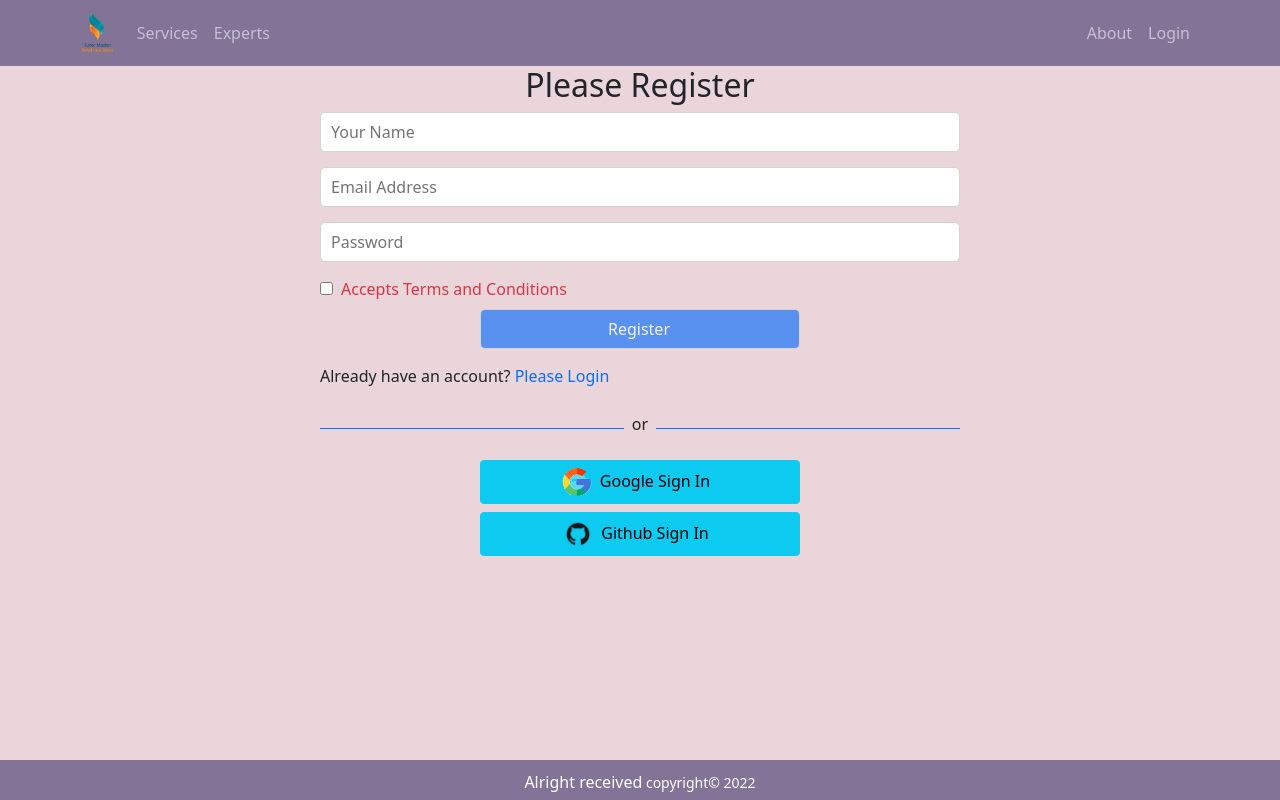
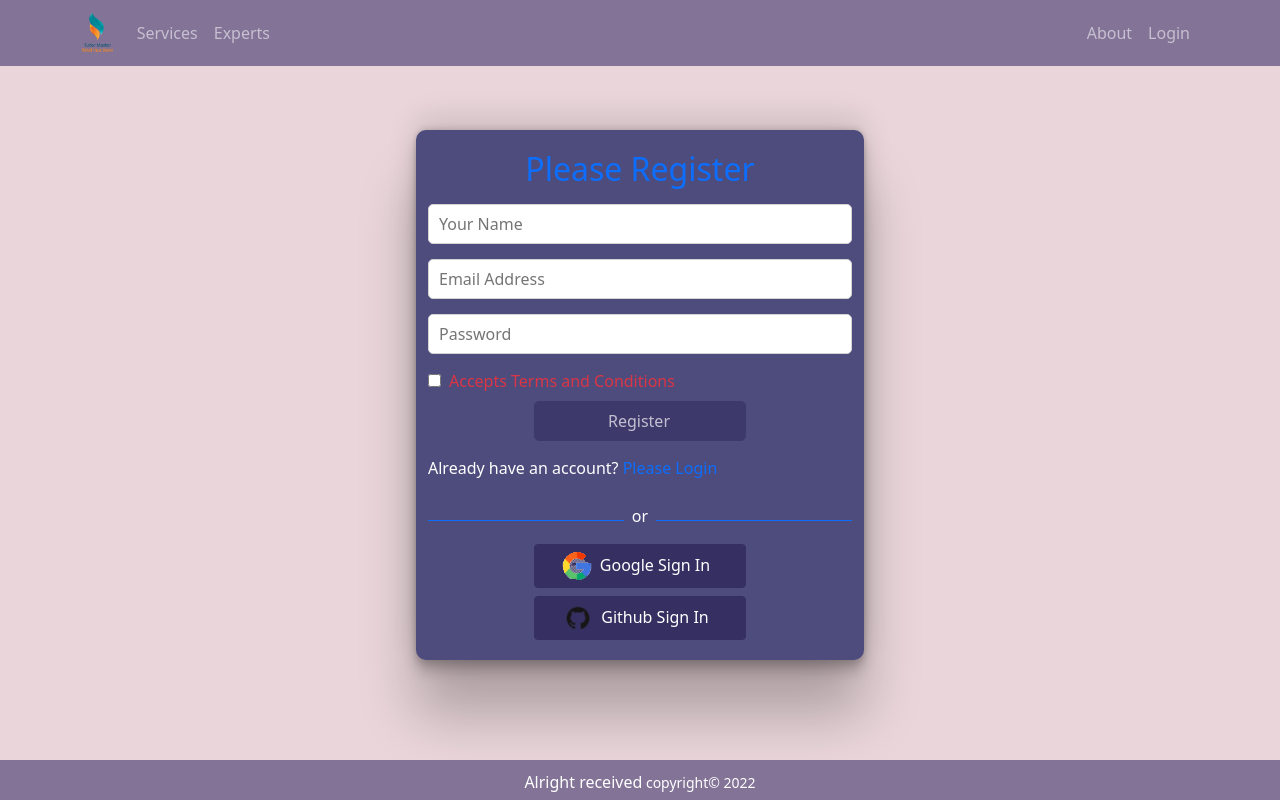
Before and after one commit to mehedi-hasan-shuvon/assignment-10-independent, a React (Create React App) app: page /register in a window 1280 px wide. Built offline with nearby package versions, Linux system fonts and the light colour scheme; no server answers.

Commit message:
added login and sign up design

```diff
--- a/src/Pages/Login/Login/Login.css
+++ b/src/Pages/Login/Login/Login.css
@@ -1,3 +1,13 @@
 .register-please {
     cursor: pointer;
 }
+
+.login-form {
+    border: 2px solid #4D4C7D;
+    border-radius: 10px;
+    margin-top: 5%;
+    width: 35% !important;
+    background-color: #4D4C7D;
+    color: white;
+    box-shadow: rgba(0, 0, 0, 0.25) 0px 54px 55px, rgba(0, 0, 0, 0.12) 0px -12px 30px, rgba(0, 0, 0, 0.12) 0px 4px 6px, rgba(0, 0, 0, 0.17) 0px 12px 13px, rgba(0, 0, 0, 0.09) 0px -3px 5px;
+}
--- a/src/Pages/Login/Login/Login.js
+++ b/src/Pages/Login/Login/Login.js
@@ -71,7 +71,7 @@ const Login = () => {
     }
 
     return (
-        <div className='container w-50 mx-auto'>
+        <div className='container w-50 mx-auto login-form'>
             <h2 className='text-primary text-center my-3'>Please Login</h2>
             <Form onSubmit={handelSubmit}>
                 <Form.Group className="mb-3" controlId="formBasicEmail">
--- a/src/Pages/Login/Register/Register.css
+++ b/src/Pages/Login/Register/Register.css
@@ -14,3 +14,24 @@
     margin-bottom: 15px;
 
 }
+
+.register-form{
+    padding: 10px;
+    border: 2px solid #4D4C7D;
+    border-radius: 10px;
+    margin-top: 5%;
+    width: 35% !important;
+    background-color: #4D4C7D;
+    color: white;
+    box-shadow: rgba(0, 0, 0, 0.25) 0px 54px 55px, rgba(0, 0, 0, 0.12) 0px -12px 30px, rgba(0, 0, 0, 0.12) 0px 4px 6px, rgba(0, 0, 0, 0.17) 0px 12px 13px, rgba(0, 0, 0, 0.09) 0px -3px 5px;
+}
+
+.register-button{
+    background-color: #363062 !important;
+    border: 1px solid #363062 !important;
+    color:white !important
+}
+
+.register-header{
+
+}
--- a/src/Pages/Login/Register/Register.js
+++ b/src/Pages/Login/Register/Register.js
@@ -5,6 +5,7 @@ import './Register.css';
 import auth from '../../../firebase.init';
 import SocialLogin from '../SocialLogin/SocialLogin';
 import Loading from '../../Shared/Loading/Loading';
+import { ToastContainer, toast } from 'react-toastify';
 // import auth from '../../../firebase.init';
 
 const Register = () => {
@@ -35,7 +36,7 @@ const Register = () => {
 
         await createUserWithEmailAndPassword(email, password);
         await updateProfile({ displayName: name });
-        alert('Updated profile');
+        toast('Updated profile');
         navigate('/home');
 
     }
@@ -50,7 +51,7 @@ const Register = () => {
 
     return (
         <div className='register-form'>
-            <h2 style={{ textAlign: 'center' }}>Please Register</h2>
+            <h2 className='register-header text-primary py-2' style={{ textAlign: 'center' }}>Please Register</h2>
             <form onSubmit={handleRegister}>
                 <input type="text" name="name" id="" placeholder='Your Name' />
 
@@ -61,11 +62,12 @@ const Register = () => {
                 <label className={agree ? ' ps-2 text-primary' : 'ps-2 text-danger'} htmlFor="terms"> Accepts Terms and Conditions</label>
                 <input
                     disabled={!agree}
-                    className=' btn btn-primary w-50 mx-auto mt-2'
+                    className=' btn btn-primary w-50 mx-auto mt-2 register-button'
                     type="submit" value="Register" />
             </form>
             <p>Already have an account? <Link to="/login" className='text-primary pe-auto text-decoration-none' onClick={navigateLogin}>Please Login</Link> </p>
             <SocialLogin></SocialLogin>
+            <ToastContainer />
         </div>
     );
 };
--- a/src/Pages/Login/SocialLogin/SocialLogin.css
+++ b/src/Pages/Login/SocialLogin/SocialLogin.css
@@ -0,0 +1,5 @@
+button {
+    background-color: #363062 !important;
+    border: 1px solid #363062 !important;
+    color:white !important
+}
--- a/src/Pages/Login/SocialLogin/SocialLogin.js
+++ b/src/Pages/Login/SocialLogin/SocialLogin.js
@@ -28,15 +28,15 @@ const SocialLogin = () => {
     }
 
     return (
-        <div>
+        <div >
             <div className='d-flex align-items-center'>
                 <div style={{ height: '1px' }} className='bg-primary w-50'></div>
                 <p className='mt-2 px-2'>or</p>
                 <div style={{ height: '1px' }} className='bg-primary w-50'></div>
             </div>
             {errorElement}
-            <div >
-                <button onClick={() => signInWithGoogle()} className='btn btn-info w-50 d-block mx-auto my-2'>
+            <div className='social-login' >
+                <button onClick={() => signInWithGoogle()} className='btn btn-info w-50 d-block mx-auto mb-2'>
                     <img style={{ width: '30px' }} src={google} alt="" />
                     <span className='px-2'>Google Sign In</span>
                 </button>
--- a/src/Pages/Shared/Header/Header.js
+++ b/src/Pages/Shared/Header/Header.js
@@ -35,6 +35,7 @@ const Header = () => {
                                         Login
                                     </Nav.Link>}
                         </Nav>
+                        <p className='mt-3 text-white'>{user?.displayName}</p>
                     </Navbar.Collapse>
                 </Container>
             </Navbar>
```
